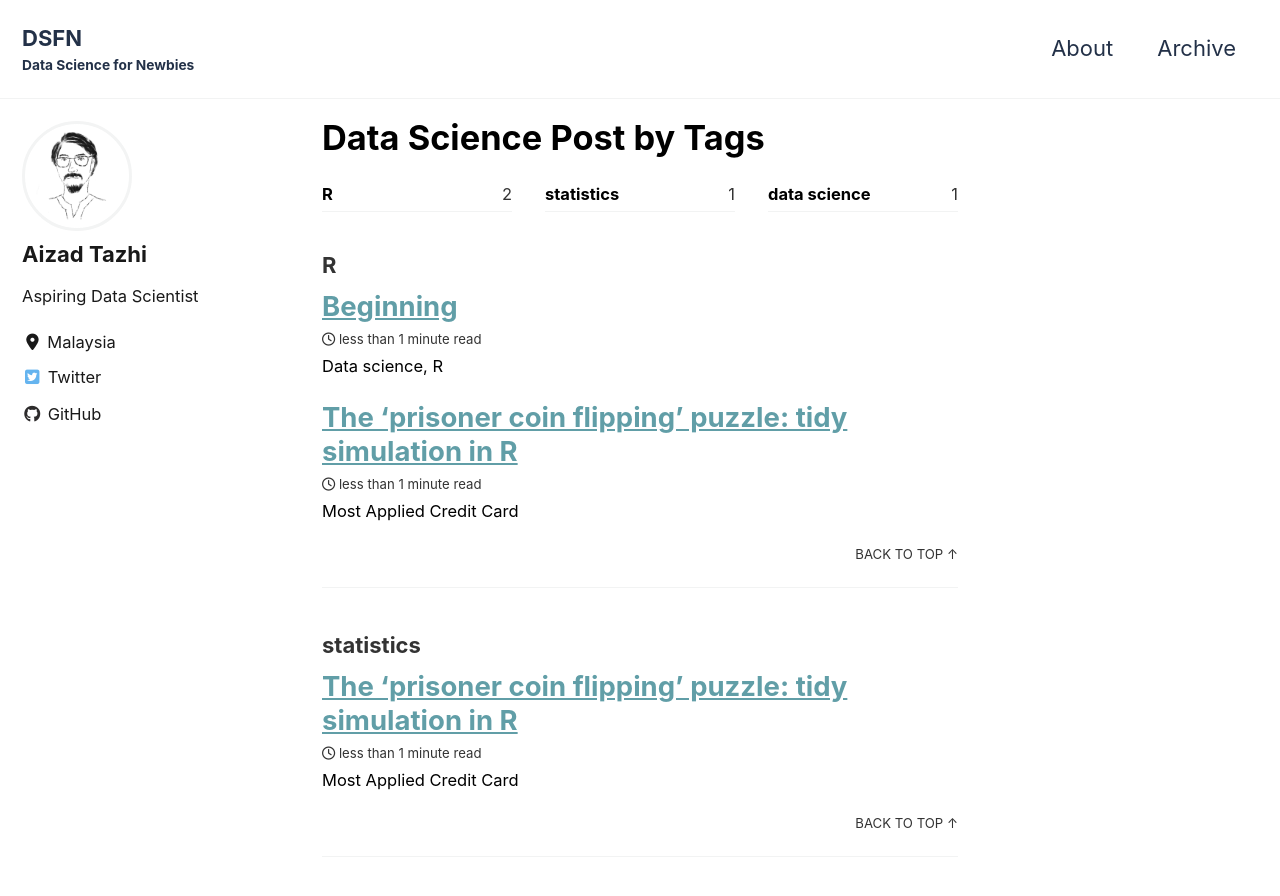
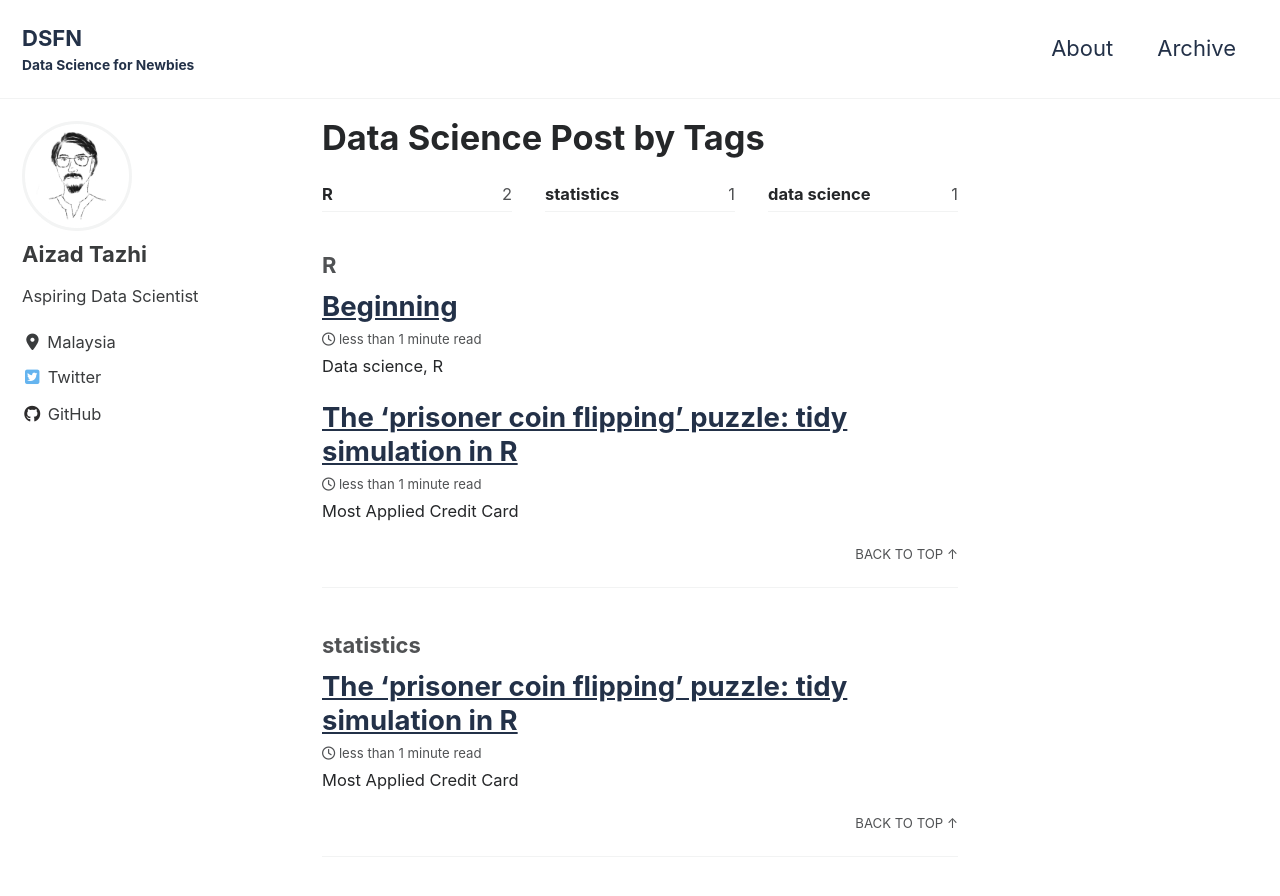
Before and after one commit to aizad1125/aizad1125.github.io, a Jekyll site: the page built from _pages/datawrangling.md, in a window 1280 px wide and 900 px high. Shown: the top 896 px of the window. Built offline with Jekyll 4.4.1, drawn with Linux system fonts in a browser that asks for light colours; cached includes are drawn as plain includes; nearby versions of some CDN libraries.

Commit message:
update css

```diff
--- a/_sass/minimal-mistakes/_variables.scss
+++ b/_sass/minimal-mistakes/_variables.scss
@@ -65,7 +65,7 @@ $lighter-gray: mix(#fff, $gray, 90%) !default;
 $background-color: #fff !default;
 $code-background-color: #fafafa !default;
 $code-background-color-dark: $light-gray !default;
-$text-color: $black !default;
+$text-color: $darker-gray !default;
 $muted-text-color: mix(#fff, $text-color, 20%) !default;
 $border-color: $lighter-gray !default;
 $form-background-color: $lighter-gray !default;
@@ -75,7 +75,7 @@ $primary-color: #233148 !default; /*6f777d*/
 $success-color: #3fa63f !default;
 $warning-color: #d67f05 !default;
 $danger-color: #ee5f5b !default;
-$info-color: #3b9cba !default;
+$info-color: #233148 !default;
 $focus-color: $primary-color !default;
 $active-color: mix(#fff, $primary-color, 80%) !default;
 
@@ -112,9 +112,9 @@ $youtube-color: #bb0000 !default;
 $xing-color: #006567 !default;
 
 /* links */
-$link-color: mix(#FAA75B, $info-color, 20%) !default;
+$link-color: mix(#233148, $info-color, 20%) !default;
 $link-color-hover: mix(#FAA75B, $link-color, 25%) !default;
-$link-color-visited: mix(#46bdc6, $link-color, 15%) !default;
+$link-color-visited: mix(#FAA75B, $link-color, 15%) !default;
 $masthead-link-color: $primary-color !default;
 $masthead-link-color-hover: mix(#233148, $primary-color, 25%) !default;
 $navicon-link-color-hover: mix(#FAA75B, $primary-color, 75%) !default;
```
